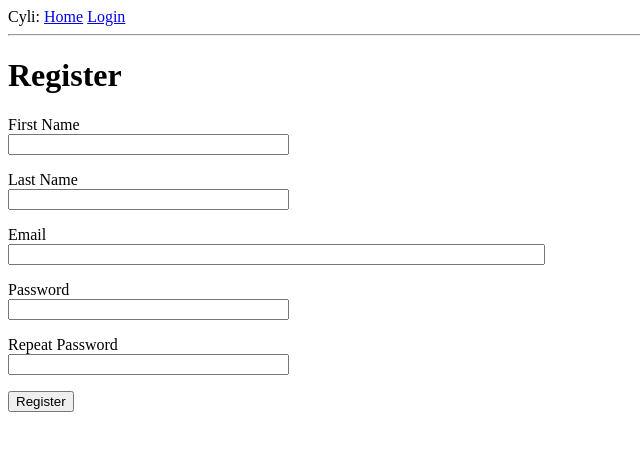
After one commit to calvinli723/flask-template, a Flask app: page /auth/register in a window 1280 px wide. The commit adds this page. Shown: the top 451 px of the page, without its empty margins (0-640 px from the left). Run offline with Flask 2, Linux system fonts and the light colour scheme.

Commit message:
fully functional user auth

```diff
--- a/app/__init__.py
+++ b/app/__init__.py
@@ -8,6 +8,7 @@ app = Flask(__name__)
 
 app.config.from_object(Config)
 login = LoginManager(app)
+login.login_view = "auth.login"
 
 db = SQLAlchemy(app)
 migrate = Migrate(app, db)
--- a/app/forms.py
+++ b/app/forms.py
@@ -1,9 +1,24 @@
 from flask_wtf import FlaskForm
 from wtforms import StringField, PasswordField, BooleanField, SubmitField
-from wtforms.validators import DataRequired
+from wtforms.validators import DataRequired, ValidationError, Email, EqualTo
+from app.models.user import User
 
 class LoginForm(FlaskForm):
     email = StringField("Email", validators=[DataRequired()])
     password = PasswordField("Password", validators=[DataRequired()])
     remember_me = BooleanField("Remember Me")
     submit = SubmitField("Sign In")
+
+class RegistrationForm(FlaskForm):
+    first_name = StringField("First Name", validators=[DataRequired()])
+    last_name = StringField("Last Name")
+    email = StringField("Email", validators=[DataRequired(), Email()])
+    password = PasswordField("Password", validators=[DataRequired()])
+    password2 = PasswordField(
+        "Repeat Password", validators=[DataRequired(), EqualTo("password")])
+    submit = SubmitField("Register")
+
+    def validate_email(self, email):
+        user = User.query.filter_by(email=email.data).first()
+        if user is not None:
+            raise ValidationError("Please use a different email address.")
--- a/app/routes/__init__.py
+++ b/app/routes/__init__.py
@@ -0,0 +1,4 @@
+from werkzeug.urls import url_parse
+
+def is_safe_url(url_string):
+    return url_parse(url_string).netloc == ""
--- a/app/routes/auth.py
+++ b/app/routes/auth.py
@@ -1,7 +1,10 @@
-from flask import Blueprint, render_template, flash, redirect, url_for
-from app.forms import LoginForm
-from flask_login import current_user, login_user
+from flask import Blueprint, render_template, flash, redirect, url_for, request
+from flask_login import current_user, login_user, logout_user
+
+from app import db
+from app.forms import LoginForm, RegistrationForm
 from app.models.user import User
+from app.routes import is_safe_url
 
 auth = Blueprint("auth", __name__)
 
@@ -16,5 +19,28 @@ def login():
             flash('Invalid username or password')
             return redirect(url_for('auth.login'))
         login_user(user, remember=form.remember_me.data)
+        next_page = request.args.get("next")
+        if not next_page or not is_safe_url(next_page):
+            return redirect(url_for("index.base"))
+        return redirect(next_page)
+    return render_template("login.html", title="Sign In", form=form)
+
+@auth.route("/logout")
+def logout():
+    logout_user()
+    return redirect(url_for('index.base'))
+
+@auth.route("/register", methods=["GET", "POST"])
+def register():
+    if current_user.is_authenticated:
         return redirect(url_for("index.base"))
-    return render_template("login.html", title="Sign In", form=form)
+    form = RegistrationForm()
+    if form.validate_on_submit():
+        user = User(first_name=form.first_name.data,
+            last_name=form.last_name.data, email=form.email.data)
+        user.set_password(form.password.data)
+        db.session.add(user)
+        db.session.commit()
+        flash("Congrats, you are now a registered user")
+        return redirect(url_for("auth.login"))
+    return render_template("register.html", title="Register", form=form)
--- a/app/routes/index.py
+++ b/app/routes/index.py
@@ -1,9 +1,10 @@
 from flask import Blueprint, render_template
+from flask_login import login_required
 
 index = Blueprint("index", __name__)
 
 @index.route("/")
 @index.route("/index")
+@login_required
 def base():
-    user = {"username": "Calvin"}
-    return render_template("index.html", title="Home", user=user)
+    return render_template("index.html", title="Home")
--- a/app/templates/base.html
+++ b/app/templates/base.html
@@ -9,7 +9,11 @@
     <body>
         <div>Cyli:
             <a href="{{ url_for('index.base') }}">Home</a>
-            <a href="{{ url_for('auth.login') }}">Login</a>
+            {% if current_user.is_anonymous %}
+                <a href="{{ url_for('auth.login') }}">Login</a>
+            {% else %}
+                <a href="{{ url_for('auth.logout') }}">Logout</a>
+            {% endif %}
         </div>
         <hr>
         {% with messages = get_flashed_messages() %}
--- a/app/templates/index.html
+++ b/app/templates/index.html
@@ -1,5 +1,8 @@
 {% extends "base.html" %}
 
 {% block content %}
-    <h1>Hi, {{ user.username }}!</h1>
+    <h1>Hi, {{ current_user.first_name }}!</h1>
+    {% for appt in appointments %}
+    <div><p>appointment: {{ appt.date }}</b></p></div>
+    {% endfor %}
 {% endblock %}
--- a/app/templates/login.html
+++ b/app/templates/login.html
@@ -21,4 +21,5 @@
         <p>{{ form.remember_me() }} {{ form.remember_me.label }}</p>
         <p>{{ form.submit() }}</p>
     </form>
+    <p>New User? <a href="{{ url_for('auth.register') }}">Click to Register!</a></p>
 {% endblock %}
--- /dev/null
+++ b/app/templates/register.html
@@ -0,0 +1,44 @@
+{% extends "base.html" %}
+
+{% block content %}
+    <h1>Register</h1>
+    <form action="" method="post">
+        {{ form.hidden_tag() }}
+        <p>
+            {{ form.first_name.label }}<br>
+            {{ form.first_name(size=32) }}<br>
+            {% for error in form.first_name.errors %}
+            <span style="color: red;">[{{ error }}]</span>
+            {% endfor %}
+        </p>
+        <p>
+            {{ form.last_name.label }}<br>
+            {{ form.last_name(size=32) }}<br>
+            {% for error in form.first_name.errors %}
+            <span style="color: red;">[{{ error }}]</span>
+            {% endfor %}
+        </p>
+        <p>
+            {{ form.email.label }}<br>
+            {{ form.email(size=64) }}<br>
+            {% for error in form.email.errors %}
+            <span style="color: red;">[{{ error }}]</span>
+            {% endfor %}
+        </p>
+        <p>
+            {{ form.password.label }}<br>
+            {{ form.password(size=32) }}<br>
+            {% for error in form.password.errors %}
+            <span style="color: red;">[{{ error }}]</span>
+            {% endfor %}
+        </p>
+        <p>
+            {{ form.password2.label }}<br>
+            {{ form.password2(size=32) }}<br>
+            {% for error in form.password2.errors %}
+            <span style="color: red;">[{{ error }}]</span>
+            {% endfor %}
+        </p>
+        <p>{{ form.submit() }}</p>
+    </form>
+{% endblock %}
```
Also changed, not shown: app/models/user.py (+7 -0 lines).
